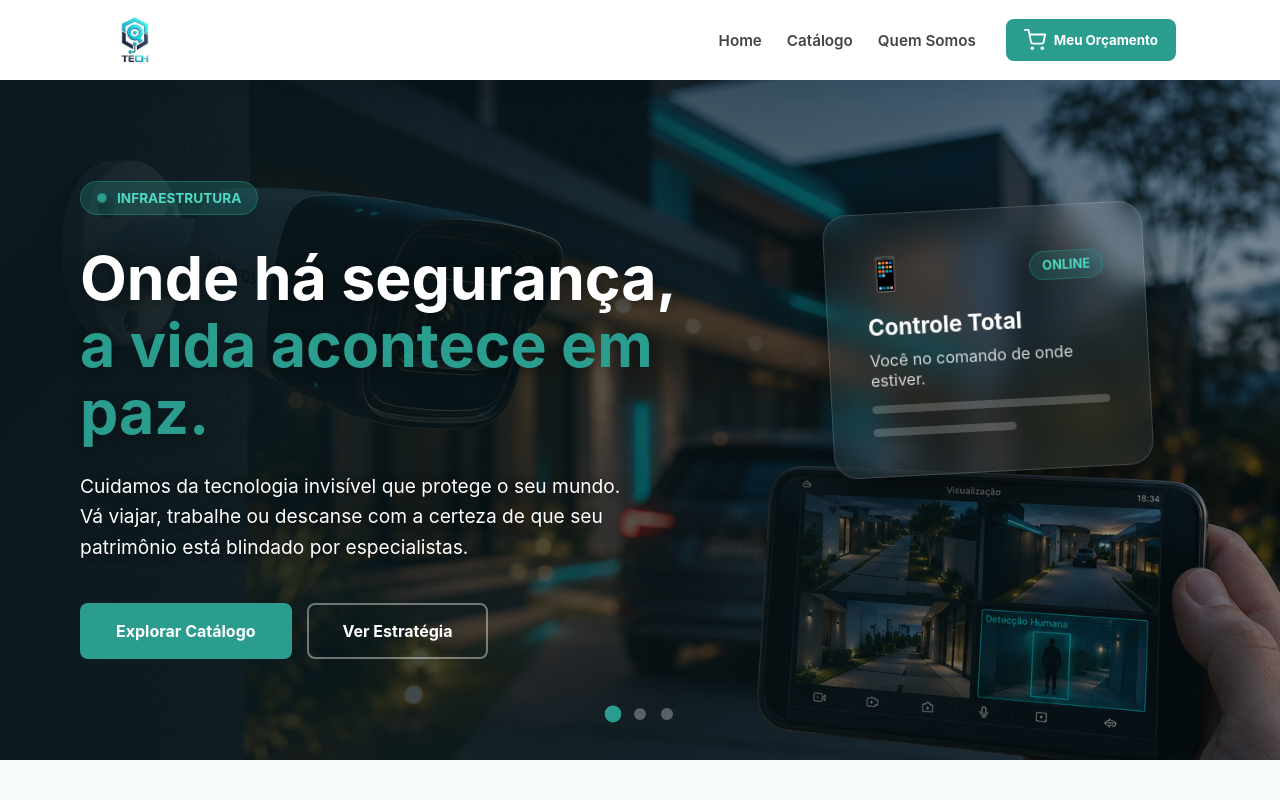
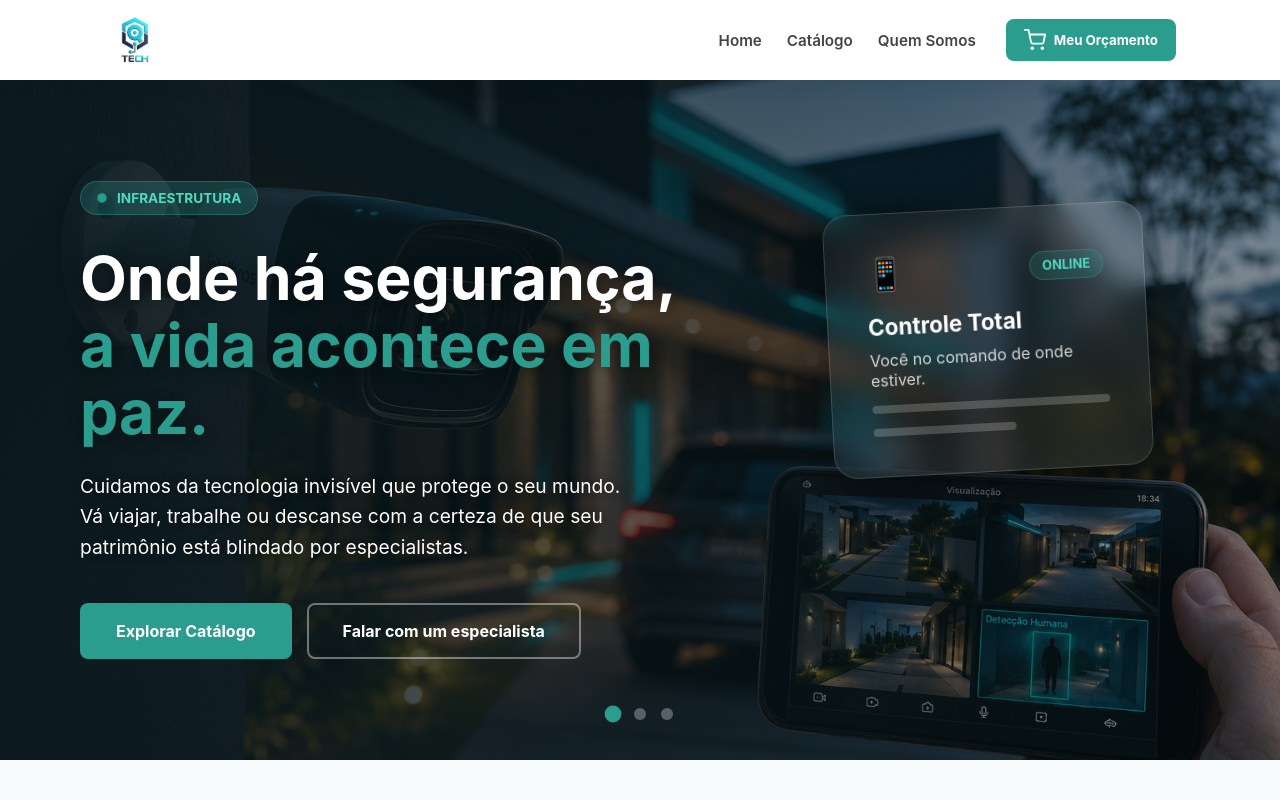
Before and after one commit to lucasqvdo/site_qtech, a React (Vite) app: page / in a window 1280 px wide. Shown: the top 800 px of the page. Built offline with nearby package versions, Linux system fonts and the light colour scheme.

Commit message:
Atualizar o Home.jsx

```diff
--- a/src/pages/Home.jsx
+++ b/src/pages/Home.jsx
@@ -65,7 +65,7 @@ function Home() {
                 <p>{slide.desc}</p>
                 <div className="hero-actions">
                   <Link to="/loja" className="btn-main">Explorar Catálogo</Link>
-                  <Link to="/quem-somos" className="btn-outline">Ver Estratégia</Link>
+                  <Link to="/quem-somos" className="btn-outline">Falar com um especialista</Link>
                 </div>
               </div>
 
```
